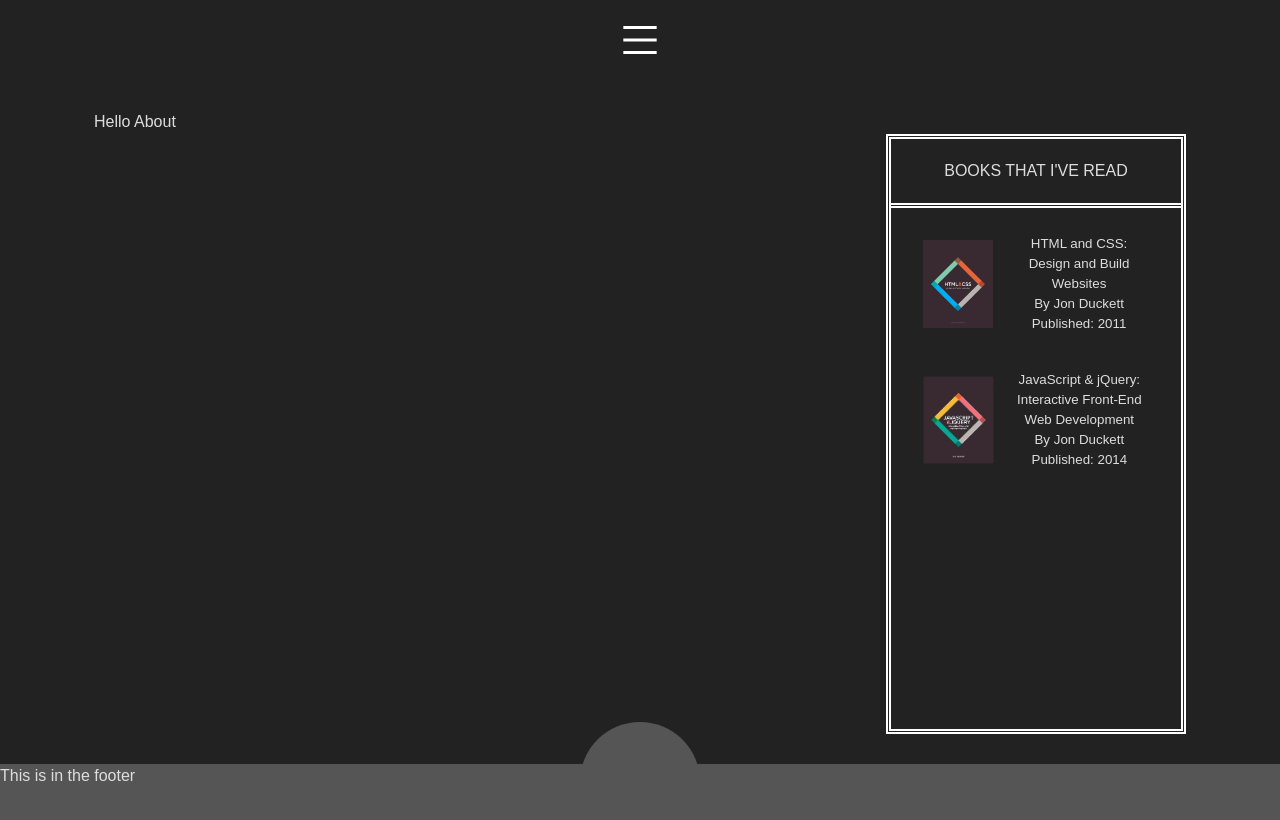
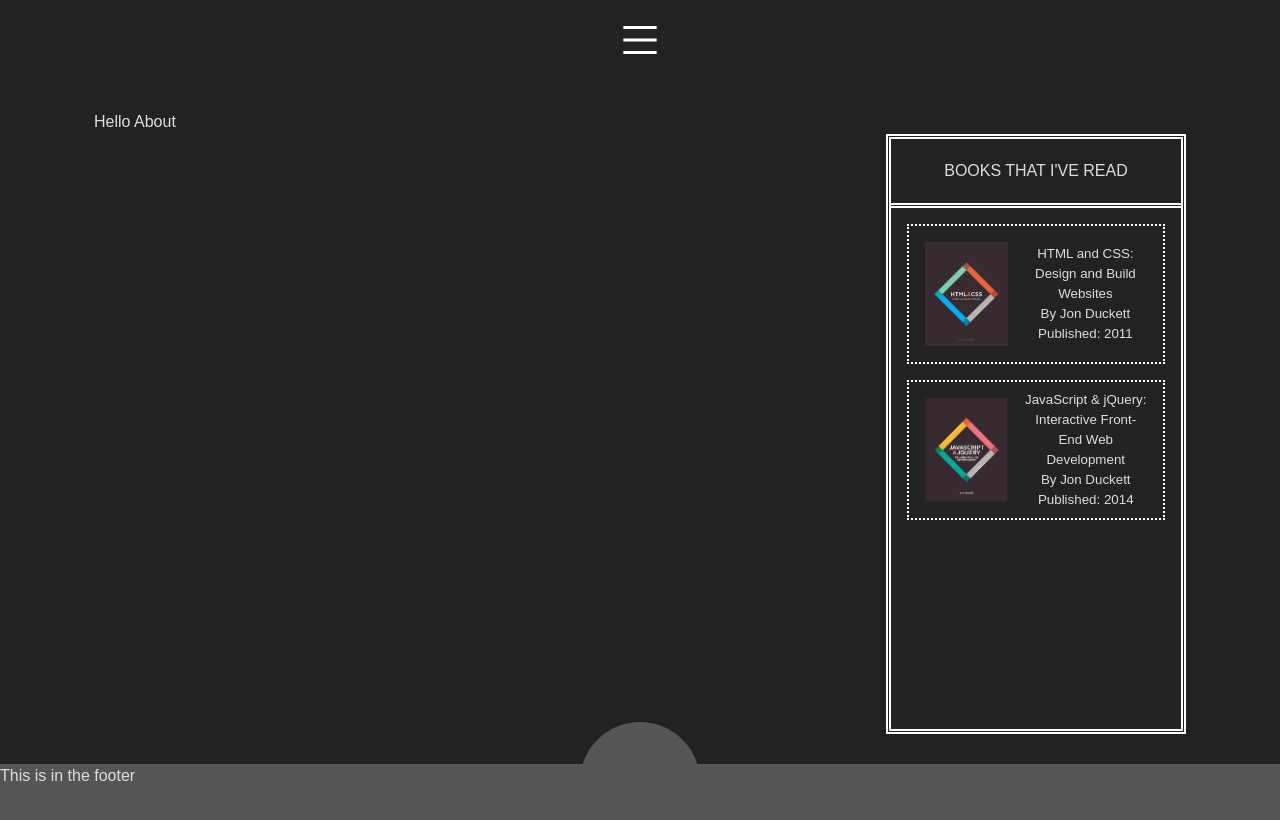
Before and after one commit to mathanta/ethan_portfolio, a Next.js app: page /about in a window 1280 px wide. Shown: the top 820 px of the page. Built offline with nearby package versions, Linux system fonts and the light colour scheme.

Commit message:
Changed how the book section is staged to the right of the page. Now using float:right intead of the auto margins.

```diff
--- a/src/app/about/about.module.css
+++ b/src/app/about/about.module.css
@@ -1,13 +1,11 @@
 .books {
     text-align: center;
-    display: block;
-    position: relative;
-    border: 5px double white;
-    margin-left: auto;
+    float: right;
     height: 600px;
     width: 300px;
     overflow: scroll;
     scrollbar-width: none;
+    border: 5px double white;
 }
 
 .booksheader {
@@ -17,11 +15,12 @@
 }
 
 .card {
-    height: 120px;
+    height: 140px;
     display: flex;
     padding: 1rem;
     margin: 1rem;
     gap: 1rem;
+    border: var(--border);
 }
 
 .cover {
@@ -36,3 +35,7 @@
     justify-content: center;
     font-size: smaller;
 }
+
+.subtitle, .year {
+    font-size: 8.5px;
+}
```
